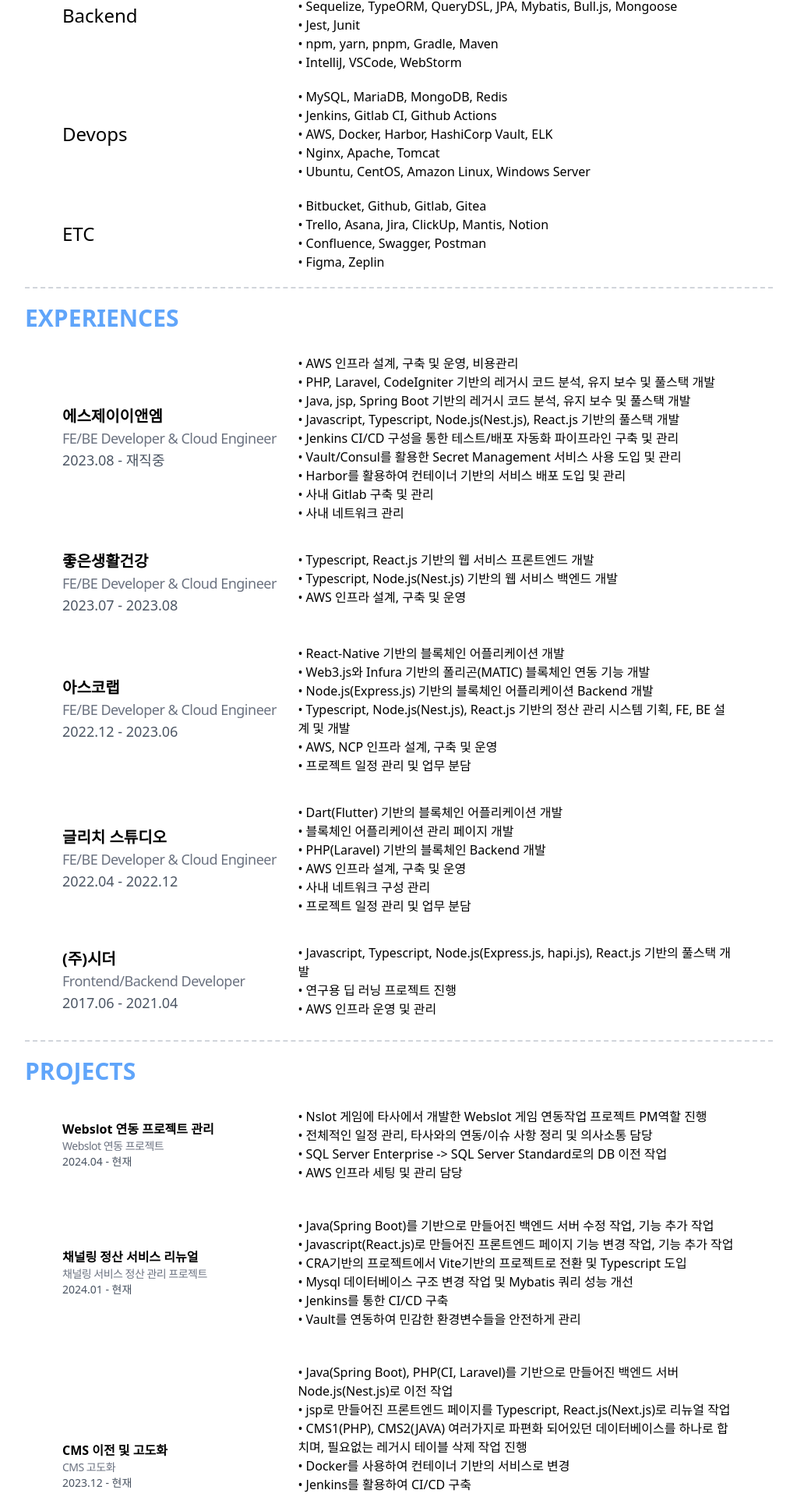
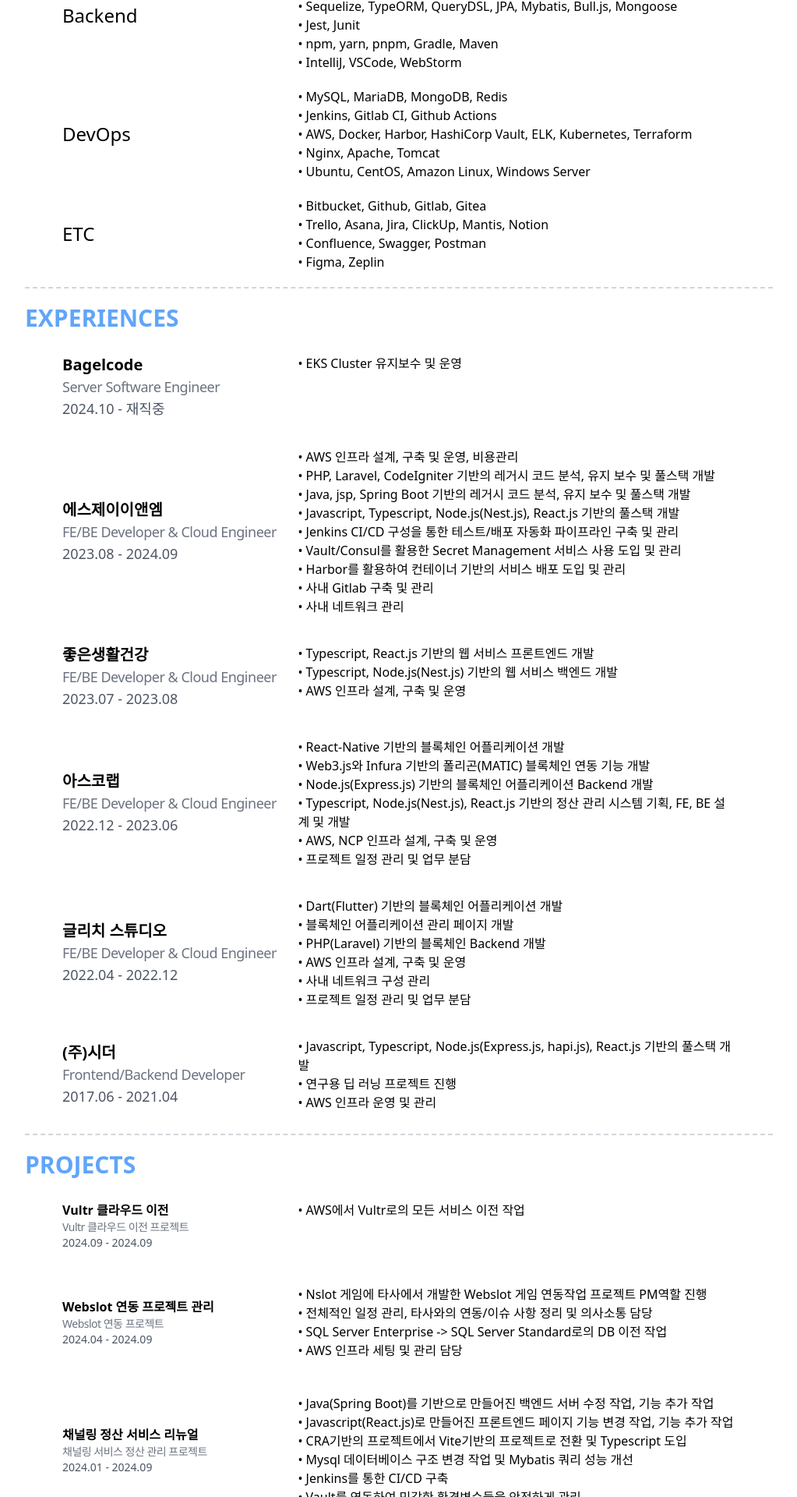
Before and after one commit to sedna99/portfolio, a React (Vite) app: page / in a window 1280 px wide. Shown: the part 1040-2960 px from the top of the page at 78% size, without its empty margins (128-1151 px from the left). Built offline with nearby package versions, Linux system fonts and the light colour scheme.

Commit message:
Feat: Bagelcode 입사 후 수정

```diff
--- a/src/sections/Experiences.tsx
+++ b/src/sections/Experiences.tsx
@@ -10,8 +10,14 @@ type ExperienceCardProps = {
 
 const experiences = [
   {
+    name: "Bagelcode",
+    date: "2024.10 - 재직중",
+    position: "Server Software Engineer",
+    descriptions: ["EKS Cluster 유지보수 및 운영"],
+  },
+  {
     name: "에스제이이앤엠",
-    date: "2023.08 - 재직중",
+    date: "2023.08 - 2024.09",
     position: "FE/BE Developer & Cloud Engineer",
     descriptions: [
       "AWS 인프라 설계, 구축 및 운영, 비용관리",
--- a/src/sections/Projects.tsx
+++ b/src/sections/Projects.tsx
@@ -10,8 +10,14 @@ type ProjectCardProps = {
 
 const projects = [
   {
+    name: "Vultr 클라우드 이전",
+    date: "2024.09 - 2024.09",
+    subname: "Vultr 클라우드 이전 프로젝트",
+    descriptions: ["AWS에서 Vultr로의 모든 서비스 이전 작업"],
+  },
+  {
     name: "Webslot 연동 프로젝트 관리",
-    date: "2024.04 - 현재",
+    date: "2024.04 - 2024.09",
     subname: "Webslot 연동 프로젝트",
     descriptions: [
       "Nslot 게임에 타사에서 개발한 Webslot 게임 연동작업 프로젝트 PM역할 진행",
@@ -22,7 +28,7 @@ const projects = [
   },
   {
     name: "채널링 정산 서비스 리뉴얼",
-    date: "2024.01 - 현재",
+    date: "2024.01 - 2024.09",
     subname: "채널링 서비스 정산 관리 프로젝트",
     descriptions: [
       "Java(Spring Boot)를 기반으로 만들어진 백엔드 서버 수정 작업, 기능 추가 작업",
@@ -35,7 +41,7 @@ const projects = [
   },
   {
     name: "CMS 이전 및 고도화",
-    date: "2023.12 - 현재",
+    date: "2023.12 - 2024.09",
     subname: "CMS 고도화",
     descriptions: [
       "Java(Spring Boot), PHP(CI, Laravel)를 기반으로 만들어진 백엔드 서버 Node.js(Nest.js)로 이전 작업",
@@ -50,7 +56,7 @@ const projects = [
   },
   {
     name: "채널링 서비스 API 서버 개발",
-    date: "2023.11 - 2024.01",
+    date: "2023.11 - 2024.09",
     subname: "Nplayshop 채널링 서비스 프로젝트",
     descriptions: [
       "Typescript, Node.js(Nest.js)를 기반으로 한 API 서버 개발",
--- a/src/sections/Skills.tsx
+++ b/src/sections/Skills.tsx
@@ -28,11 +28,11 @@ const skills = [
     ],
   },
   {
-    title: "Devops",
+    title: "DevOps",
     skills: [
       "MySQL, MariaDB, MongoDB, Redis",
       "Jenkins, Gitlab CI, Github Actions",
-      "AWS, Docker, Harbor, HashiCorp Vault, ELK",
+      "AWS, Docker, Harbor, HashiCorp Vault, ELK, Kubernetes, Terraform",
       "Nginx, Apache, Tomcat",
       "Ubuntu, CentOS, Amazon Linux, Windows Server",
     ],
@@ -50,18 +50,20 @@ const skills = [
 
 const SkillCard = ({ title, skills, isLast }: SkillCardProps) => {
   return (
-    <div className={`flex flex-wrap items-center justify-between ${!isLast ? "mb-5" : ""}`}>
+    <div
+      className={`flex flex-wrap items-center justify-between ${
+        !isLast ? "mb-5" : ""
+      }`}
+    >
       <div className="flex items-center text-2xl w-[35%]">{title}</div>
       <div className="w-[65%] text-md">
         {skills.map((skill, index) => (
-          <p key={index}>
-            • {skill}
-          </p>
+          <p key={index}>• {skill}</p>
         ))}
       </div>
     </div>
   );
-}
+};
 
 const Skills = () => {
   return (
@@ -69,7 +71,12 @@ const Skills = () => {
       <SectionName name="SKILLS" />
       <div className="flex flex-col w-[90%]">
         {skills.map((skill, index) => (
-          <SkillCard key={index} title={skill.title} skills={skill.skills} isLast={skills.length === index + 1} />
+          <SkillCard
+            key={index}
+            title={skill.title}
+            skills={skill.skills}
+            isLast={skills.length === index + 1}
+          />
         ))}
       </div>
     </div>
```
